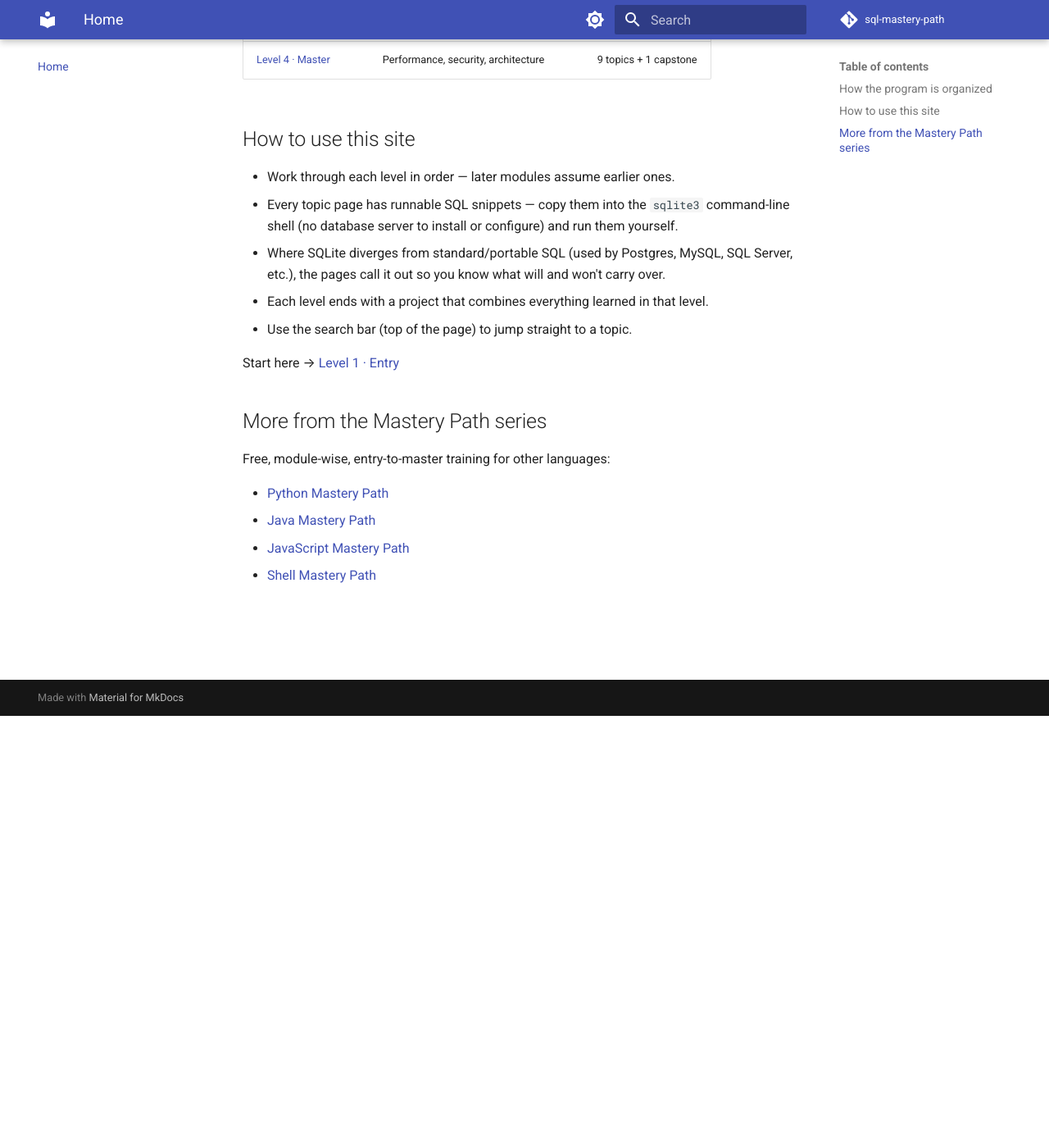
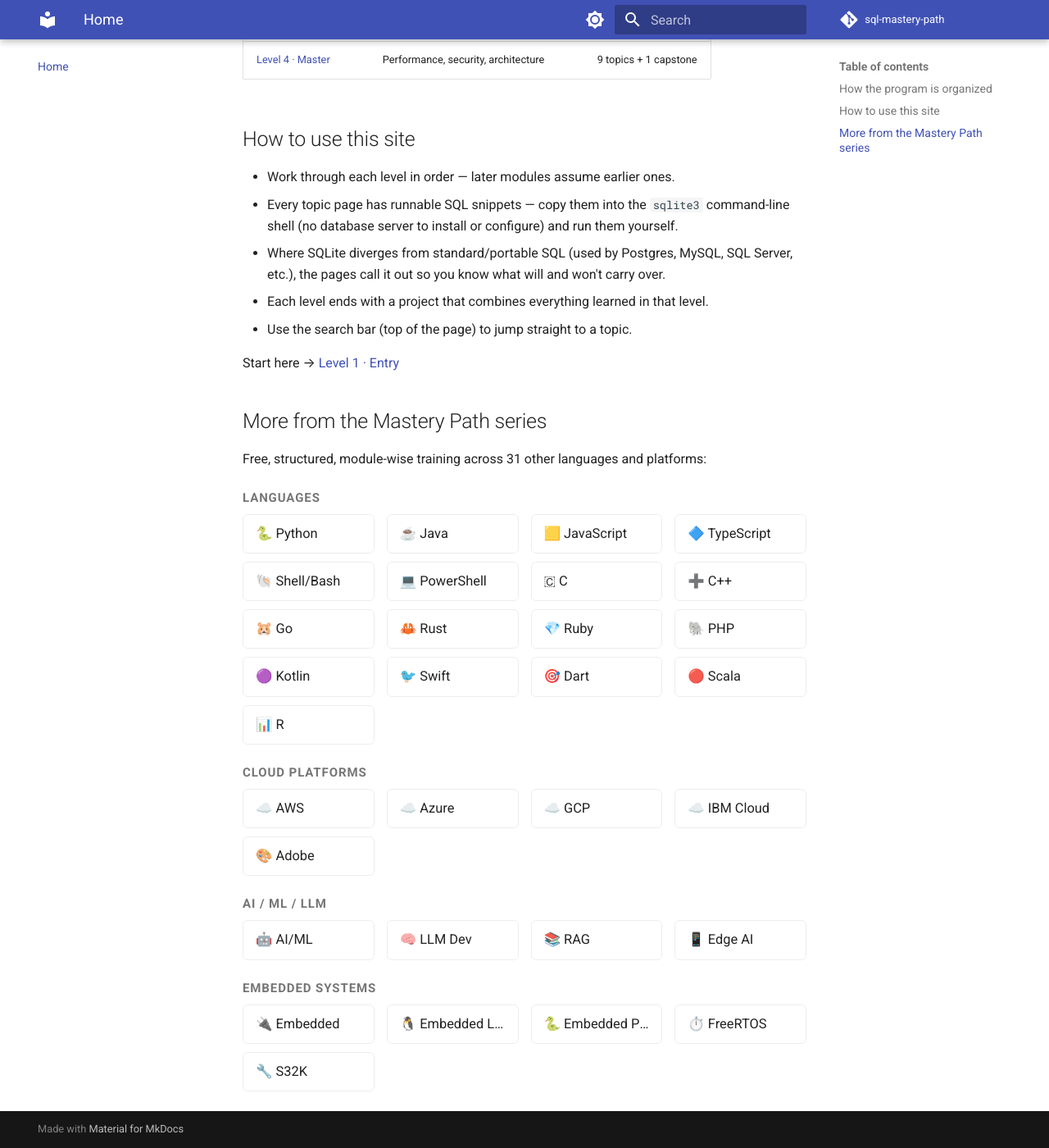
Before and after one commit to SIGILIPELLI/sql-mastery-path, an MkDocs documentation site: the page built from docs/index.md, in a window 1280 px wide and 1400 px high, scrolled down 527 px. Shown: the whole window at 82% size. Built offline with MkDocs 1.6.1 and Material for MkDocs 9.7.7, drawn with Linux system fonts in a browser that asks for light colours; comment, search, counter and statistics services are not loaded.

Commit message:
Update cross-links: multi-column grid across all Mastery Path sites
Co-Authored-By: Claude Sonnet 5 <noreply@anthropic.com>

```diff
--- a/docs/index.md
+++ b/docs/index.md
@@ -30,9 +30,50 @@ Start here → [Level 1 · Entry](level-1/index.md)
 
 ## More from the Mastery Path series
 
-Free, module-wise, entry-to-master training for other languages:
+Free, structured, module-wise training across 31 other languages and platforms:
 
-- [Python Mastery Path](https://sigilipelli.github.io/python-mastery-path/)
-- [Java Mastery Path](https://sigilipelli.github.io/java-mastery-path/)
-- [JavaScript Mastery Path](https://sigilipelli.github.io/javascript-mastery-path/)
-- [Shell Mastery Path](https://sigilipelli.github.io/shell-mastery-path/)
+<div class="mastery-grid-wrap">
+<p class="mastery-grid-category">Languages</p>
+<div class="mastery-grid">
+  <a href="https://sigilipelli.github.io/python-mastery-path/">🐍 Python</a>
+  <a href="https://sigilipelli.github.io/java-mastery-path/">☕ Java</a>
+  <a href="https://sigilipelli.github.io/javascript-mastery-path/">🟨 JavaScript</a>
+  <a href="https://sigilipelli.github.io/typescript-mastery-path/">🔷 TypeScript</a>
+  <a href="https://sigilipelli.github.io/shell-mastery-path/">🐚 Shell/Bash</a>
+  <a href="https://sigilipelli.github.io/powershell-mastery-path/">💻 PowerShell</a>
+  <a href="https://sigilipelli.github.io/c-mastery-path/">🇨 C</a>
+  <a href="https://sigilipelli.github.io/cpp-mastery-path/">➕ C++</a>
+  <a href="https://sigilipelli.github.io/go-mastery-path/">🐹 Go</a>
+  <a href="https://sigilipelli.github.io/rust-mastery-path/">🦀 Rust</a>
+  <a href="https://sigilipelli.github.io/ruby-mastery-path/">💎 Ruby</a>
+  <a href="https://sigilipelli.github.io/php-mastery-path/">🐘 PHP</a>
+  <a href="https://sigilipelli.github.io/kotlin-mastery-path/">🟣 Kotlin</a>
+  <a href="https://sigilipelli.github.io/swift-mastery-path/">🐦 Swift</a>
+  <a href="https://sigilipelli.github.io/dart-mastery-path/">🎯 Dart</a>
+  <a href="https://sigilipelli.github.io/scala-mastery-path/">🔴 Scala</a>
+  <a href="https://sigilipelli.github.io/r-mastery-path/">📊 R</a>
+</div>
+<p class="mastery-grid-category">Cloud Platforms</p>
+<div class="mastery-grid">
+  <a href="https://sigilipelli.github.io/aws-mastery-path/">☁️ AWS</a>
+  <a href="https://sigilipelli.github.io/azure-mastery-path/">☁️ Azure</a>
+  <a href="https://sigilipelli.github.io/gcp-mastery-path/">☁️ GCP</a>
+  <a href="https://sigilipelli.github.io/ibm-cloud-mastery-path/">☁️ IBM Cloud</a>
+  <a href="https://sigilipelli.github.io/adobe-mastery-path/">🎨 Adobe</a>
+</div>
+<p class="mastery-grid-category">AI / ML / LLM</p>
+<div class="mastery-grid">
+  <a href="https://sigilipelli.github.io/ai-ml-mastery-path/">🤖 AI/ML</a>
+  <a href="https://sigilipelli.github.io/llm-dev-mastery-path/">🧠 LLM Dev</a>
+  <a href="https://sigilipelli.github.io/rag-mastery-path/">📚 RAG</a>
+  <a href="https://sigilipelli.github.io/edge-ai-mastery-path/">📱 Edge AI</a>
+</div>
+<p class="mastery-grid-category">Embedded Systems</p>
+<div class="mastery-grid">
+  <a href="https://sigilipelli.github.io/embedded-mastery-path/">🔌 Embedded</a>
+  <a href="https://sigilipelli.github.io/embedded-linux-mastery-path/">🐧 Embedded Linux</a>
+  <a href="https://sigilipelli.github.io/embedded-python-mastery-path/">🐍 Embedded Python</a>
+  <a href="https://sigilipelli.github.io/freertos-mastery-path/">⏱️ FreeRTOS</a>
+  <a href="https://sigilipelli.github.io/s32k-mastery-path/">🔧 S32K</a>
+</div>
+</div>
--- a/docs/stylesheets/extra.css
+++ b/docs/stylesheets/extra.css
@@ -11,3 +11,40 @@
   background: var(--md-primary-fg-color);
   color: var(--md-primary-bg-color);
 }
+
+/* mastery-grid cross-link styles */
+.mastery-grid-category {
+  font-weight: 600;
+  margin-top: 1.1rem;
+  margin-bottom: 0.4rem;
+  font-size: 0.75rem;
+  text-transform: uppercase;
+  letter-spacing: 0.06em;
+  color: var(--md-default-fg-color--light);
+}
+
+.mastery-grid {
+  display: grid;
+  grid-template-columns: repeat(auto-fill, minmax(160px, 1fr));
+  gap: 0.5rem 0.75rem;
+  margin: 0 0 1rem;
+}
+
+.mastery-grid a {
+  display: block;
+  padding: 0.5rem 0.75rem;
+  border: 1px solid var(--md-default-fg-color--lightest);
+  border-radius: 0.3rem;
+  text-decoration: none !important;
+  color: var(--md-default-fg-color) !important;
+  font-size: 0.82rem;
+  white-space: nowrap;
+  overflow: hidden;
+  text-overflow: ellipsis;
+  transition: background-color 0.15s ease, border-color 0.15s ease;
+}
+
+.mastery-grid a:hover {
+  background-color: var(--md-accent-fg-color--transparent);
+  border-color: var(--md-accent-fg-color);
+}
```
